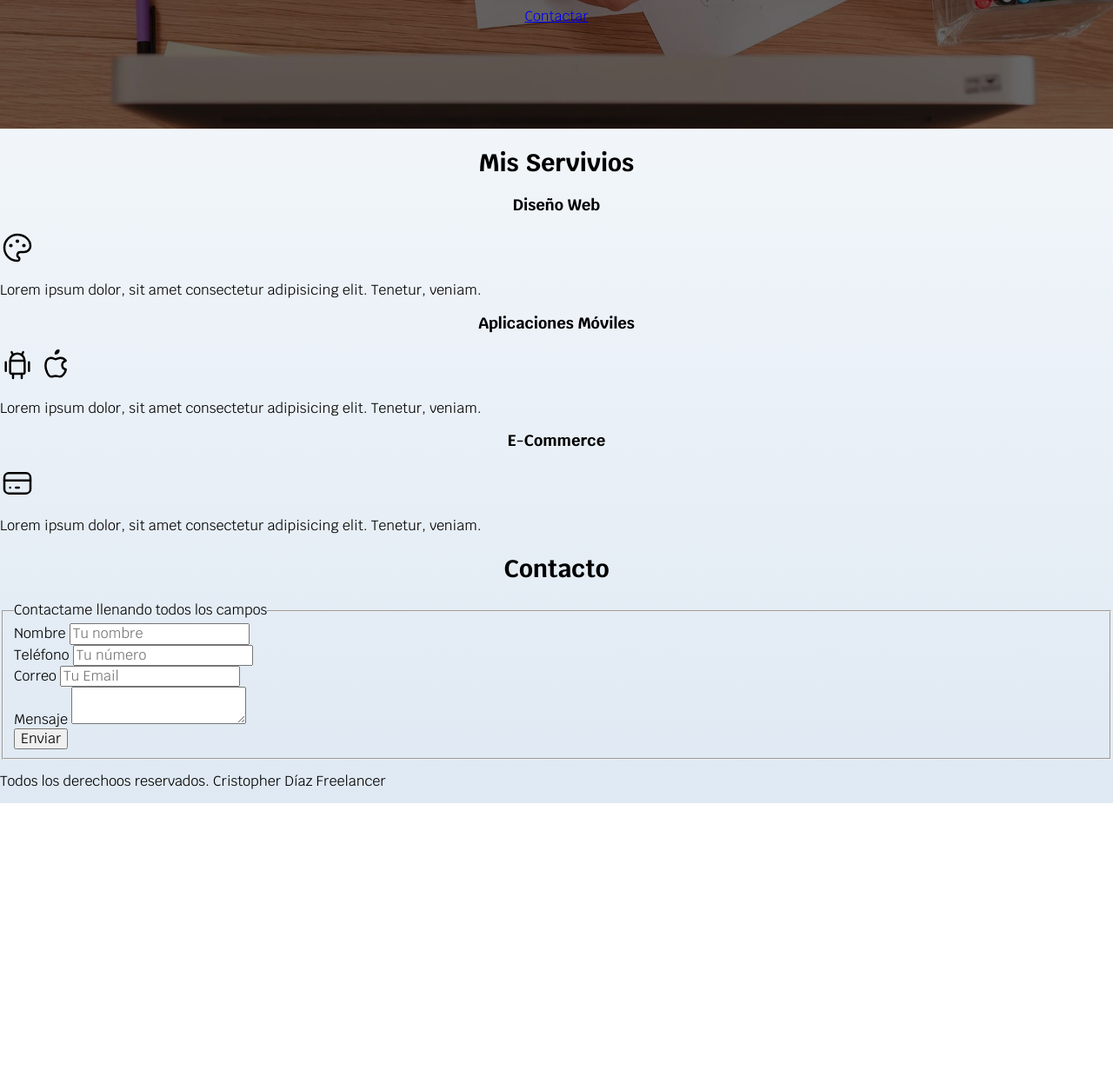
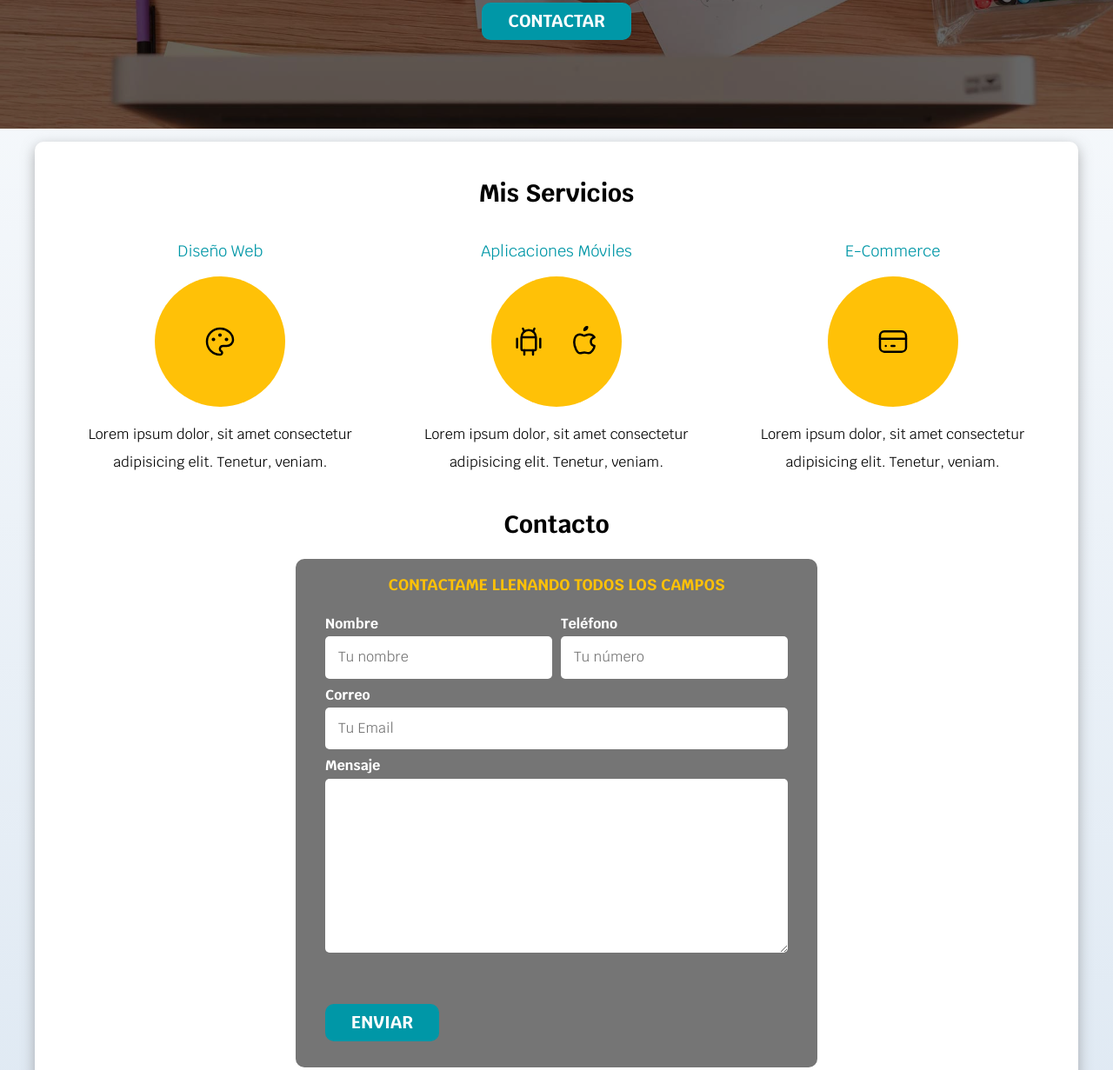
Before and after one commit to Cristopher-Diaz/freelancer-website, a plain HTML site: page index.html in a window 1280 px wide. Shown: the part 440-1671 px from the top of the page at 87% size. Before the commit the page ends 1364 px from the top, so only its background shows below. Drawn offline with Linux system fonts and the light colour scheme.

Commit message:
Se agrega el Index.html con la estructura completada

```diff
--- a/index.html
+++ b/index.html
@@ -35,17 +35,23 @@
     <!-- HERO -->
     <section class="hero">
         <div class="contenido-hero">
-            <h2 class="titulo">Diseño y Desarrollo Web Freelancer</h2>
-        <svg xmlns="http://www.w3.org/2000/svg" class="icon icon-tabler icon-tabler-map-pin" width="65" height="65"
-            viewBox="0 0 24 24" stroke-width="2" stroke="#ffec00" fill="none" stroke-linecap="round"
+            <h2>Diseño y Desarrollo Web Freelancer</h2>
+
+            <div class="ubicacion">
+                <svg xmlns="http://www.w3.org/2000/svg" class="icon icon-tabler icon-tabler-map-pin" width="80"
+                    height="80" viewBox="0 0 24 24" stroke-width="2" stroke="#ffec00" fill="none" stroke-linecap="round"
                     stroke-linejoin="round">
                     <path stroke="none" d="M0 0h24v24H0z" fill="none" />
                     <circle cx="12" cy="11" r="3" />
                     <path d="M17.657 16.657l-4.243 4.243a2 2 0 0 1 -2.827 0l-4.244 -4.243a8 8 0 1 1 11.314 0z" />
                 </svg>
-        <p>Viña del mar, Chile</p>
+                <p>
+                    Viña del mar, Chile
+                </p>
+            </div>
 
-        <a href="#">Contactar</a>
+
+            <a class="boton" href="#">Contactar</a>
         </div>
 
 
@@ -53,14 +59,16 @@
     <!-- HERO -->
 
     <!-- MAIN -->
-    <main>
-        <h2>Mis Servivios</h2>
-
-        <section>
+    <main class="contenedor sombra">
+        <h2>Mis Servicios</h2>
+        <!-- SERVICIOS -->
+        <div class="servicios">
+            <section class="servicio">
                 <h3>Diseño Web</h3>
-            <svg xmlns="http://www.w3.org/2000/svg" class="icon icon-tabler icon-tabler-palette" width="40" height="40"
-                viewBox="0 0 24 24" stroke-width="1.5" stroke="#000000" fill="none" stroke-linecap="round"
-                stroke-linejoin="round">
+                <div class="iconos">
+                    <svg xmlns="http://www.w3.org/2000/svg" class="icon icon-tabler icon-tabler-palette" width="40"
+                        height="40" viewBox="0 0 24 24" stroke-width="1.5" stroke="#000000" fill="none"
+                        stroke-linecap="round" stroke-linejoin="round">
                         <path stroke="none" d="M0 0h24v24H0z" fill="none" />
                         <path
                             d="M12 21a9 9 0 1 1 0 -18a9 8 0 0 1 9 8a4.5 4 0 0 1 -4.5 4h-2.5a2 2 0 0 0 -1 3.75a1.3 1.3 0 0 1 -1 2.25" />
@@ -68,13 +76,15 @@
                         <circle cx="12" cy="7.5" r=".5" fill="currentColor" />
                         <circle cx="16.5" cy="10.5" r=".5" fill="currentColor" />
                     </svg>
+                </div>
                 <p>Lorem ipsum dolor, sit amet consectetur adipisicing elit. Tenetur, veniam.</p>
             </section>
-        <section>
+            <section class="servicio">
                 <h3>Aplicaciones Móviles</h3>
-            <svg xmlns="http://www.w3.org/2000/svg" class="icon icon-tabler icon-tabler-brand-android" width="40"
-                height="40" viewBox="0 0 24 24" stroke-width="1.5" stroke="#000000" fill="none" stroke-linecap="round"
-                stroke-linejoin="round">
+                <div class="iconos">
+                    <svg xmlns="http://www.w3.org/2000/svg" class="icon icon-tabler icon-tabler-brand-android"
+                        width="40" height="40" viewBox="0 0 24 24" stroke-width="1.5" stroke="#000000" fill="none"
+                        stroke-linecap="round" stroke-linejoin="round">
                         <path stroke="none" d="M0 0h24v24H0z" fill="none" />
                         <line x1="4" y1="10" x2="4" y2="16" />
                         <line x1="20" y1="10" x2="20" y2="16" />
@@ -85,75 +95,74 @@
                         <line x1="15" y1="18" x2="15" y2="21" />
                     </svg>
 
+
+
                     <svg xmlns="http://www.w3.org/2000/svg" class="icon icon-tabler icon-tabler-brand-apple" width="40"
-                height="40" viewBox="0 0 24 24" stroke-width="1.5" stroke="#000000" fill="none" stroke-linecap="round"
-                stroke-linejoin="round">
+                        height="40" viewBox="0 0 24 24" stroke-width="1.5" stroke="#000000" fill="none"
+                        stroke-linecap="round" stroke-linejoin="round">
                         <path stroke="none" d="M0 0h24v24H0z" fill="none" />
                         <path
                             d="M9 7c-3 0 -4 3 -4 5.5c0 3 2 7.5 4 7.5c1.088 -.046 1.679 -.5 3 -.5c1.312 0 1.5 .5 3 .5s4 -3 4 -5c-.028 -.01 -2.472 -.403 -2.5 -3c-.019 -2.17 2.416 -2.954 2.5 -3c-1.023 -1.492 -2.951 -1.963 -3.5 -2c-1.433 -.111 -2.83 1 -3.5 1c-.68 0 -1.9 -1 -3 -1z" />
                         <path d="M12 4a2 2 0 0 0 2 -2a2 2 0 0 0 -2 2" />
                     </svg>
+                </div>
                 <p>Lorem ipsum dolor, sit amet consectetur adipisicing elit. Tenetur, veniam.</p>
             </section>
-        <section>
+            <section class="servicio">
                 <h3>E-Commerce</h3>
+                <div class="iconos">
                     <svg xmlns="http://www.w3.org/2000/svg" class="icon icon-tabler icon-tabler-credit-card" width="40"
-                height="40" viewBox="0 0 24 24" stroke-width="1.5" stroke="#000000" fill="none" stroke-linecap="round"
-                stroke-linejoin="round">
+                        height="40" viewBox="0 0 24 24" stroke-width="1.5" stroke="#000000" fill="none"
+                        stroke-linecap="round" stroke-linejoin="round">
                         <path stroke="none" d="M0 0h24v24H0z" fill="none" />
                         <rect x="3" y="5" width="18" height="14" rx="3" />
                         <line x1="3" y1="10" x2="21" y2="10" />
                         <line x1="7" y1="15" x2="7.01" y2="15" />
                         <line x1="11" y1="15" x2="13" y2="15" />
                     </svg>
+                </div>
                 <p>Lorem ipsum dolor, sit amet consectetur adipisicing elit. Tenetur, veniam.</p>
             </section>
-
-    </main>
-    <!-- MAIN -->
+        </div>
+        <!-- SERVICIOS -->
 
         <!-- FORM -->
         <section>
             <h2>Contacto</h2>
-
-        <form action="">
+            <form class="formulario">
                 <fieldset>
                     <legend>Contactame llenando todos los campos</legend>
-
-                <div>
+                    <div class="contenedor-campos">
+                        <div class="campo">
                             <label for="">Nombre</label>
-                    <input type="text" placeholder="Tu nombre" id="">
+                            <input class="input-text" type="text" placeholder="Tu nombre" id="">
                         </div>
-                <div>
+                        <div class="campo">
                             <label for="">Teléfono</label>
-                    <input type="text" placeholder="Tu número" id="">
+                            <input class="input-text" type="text" placeholder="Tu número" id="">
                         </div>
-                <div>
+                        <div class="campo">
                             <label for="">Correo</label>
-                    <input type="text" placeholder="Tu Email" id="">
+                            <input class="input-text" type="text" placeholder="Tu Email" id="">
                         </div>
-                <div>
+                        <div class="campo">
                             <label for="">Mensaje</label>
-                    <textarea name="" id=""></textarea>
-                </div>
-
-                <div>
-                    <input type="submit" value="Enviar">
+                            <textarea class="input-text" name="" id=""></textarea>
                         </div>
 
 
-
-
-
-
-
+                    </div>
+                    <div class="alinenear-derecha flex">
+                        <input class="boton w-sm-100" type="submit" value="Enviar">
+                    </div>
                 </fieldset>
             </form>
         </section>
         <!-- FORM -->
-
+    </main>
+    <!-- MAIN -->
     <!-- FOOTER -->
-    <footer>
+    <footer class="footer">
         <p>Todos los derechoos reservados. Cristopher Díaz Freelancer</p>
     </footer>
     <!-- FOOTER -->
```
Lines whose indentation alone changed are shown as unchanged.
